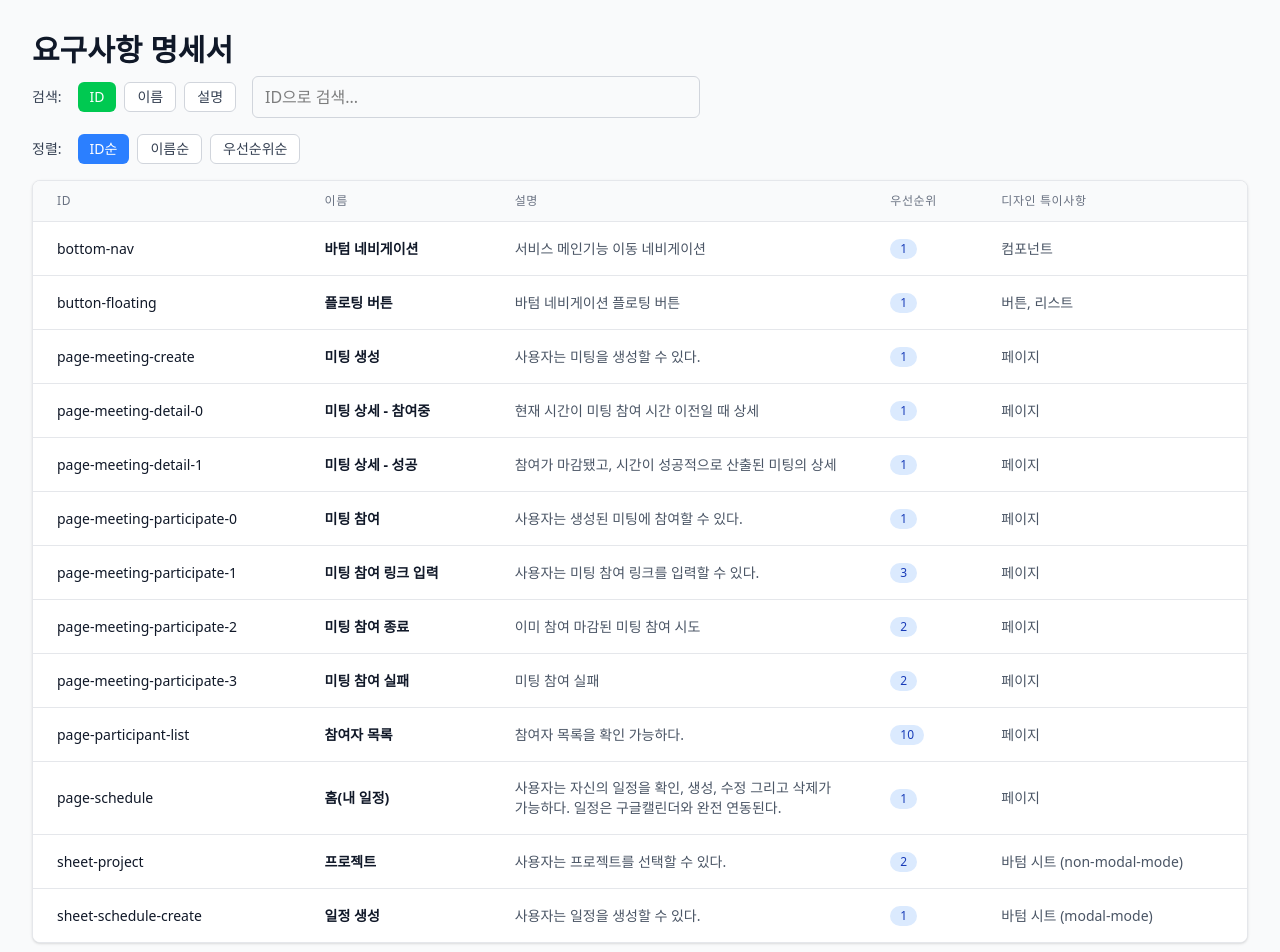
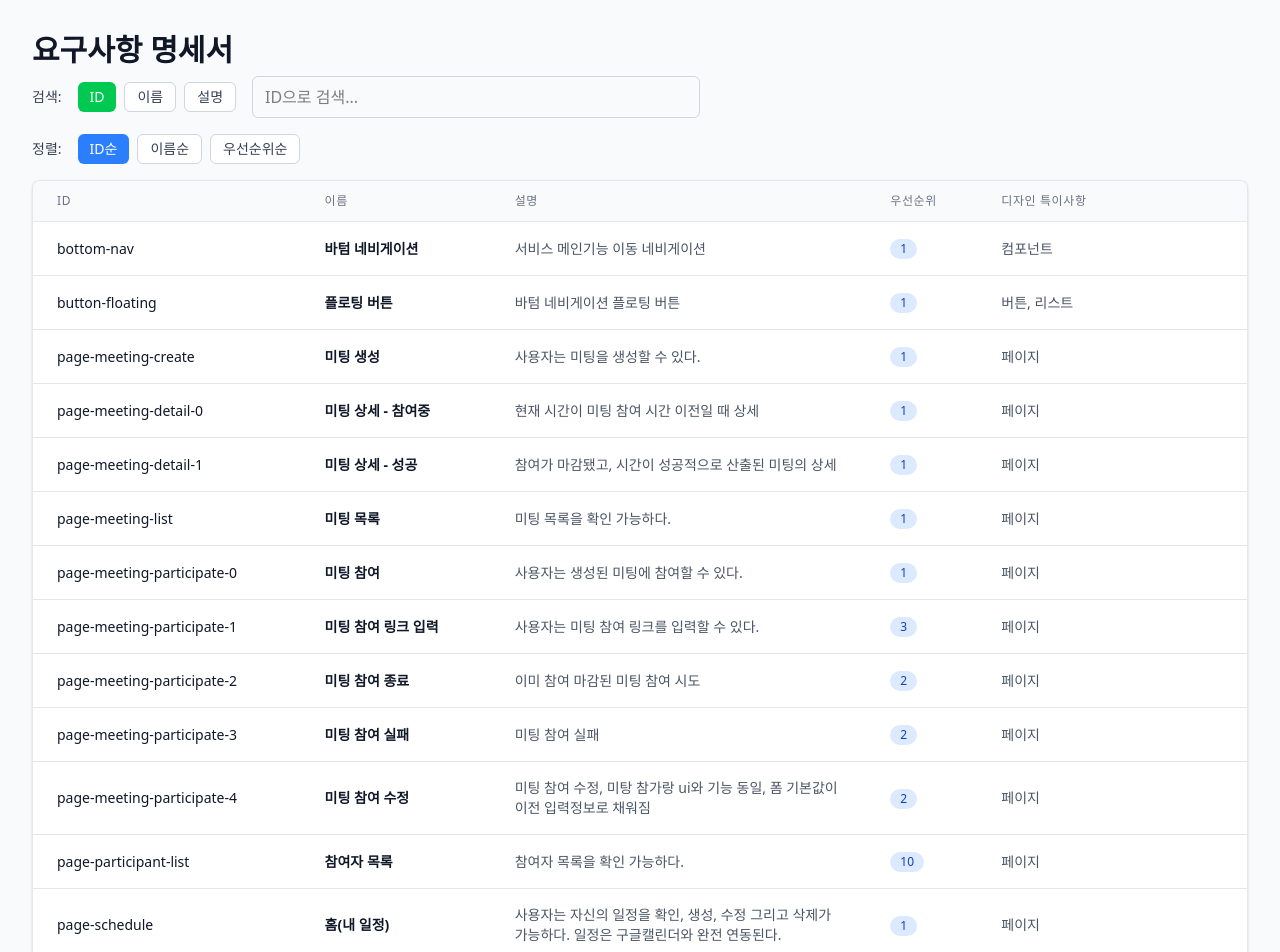
Before and after one commit to Meetcha-DevTeam/meetcha-pm, a React (Vite) app in the folder packages/req-specify/: page / in a window 1280 px wide. Shown: the top 952 px of the page. Built offline with nearby package versions, Linux system fonts and the light colour scheme.

Commit message:
feat: meeting list

```diff
--- a/packages/req-specify/src/specs/index.ts
+++ b/packages/req-specify/src/specs/index.ts
@@ -4,3 +4,4 @@ export * from "./meeting-detail";
 export * from "./project";
 export * from "./schedule";
 export * from "./bottom-nav";
+export * from "./meeting-list";
--- /dev/null
+++ b/packages/req-specify/src/specs/meeting-list.ts
@@ -0,0 +1,20 @@
+import type { Spec } from "../types/base";
+
+export const meetingList: Spec = {
+  id: "page-meeting-list",
+  name: "미팅 목록",
+  description: "미팅 목록을 확인 가능하다.",
+  priority: 1,
+  scenarios: [
+    "참여 마감 이전인 미팅 목록 확인: 참여 마감시간, 미팅 제목",
+    "미팅 종료 이전인 미팅 목록 확인: 산출시간, 상세 상태, 미팅 제목",
+    "참여 마감 이전인 미팅 항목 클릭시 참여 정보 수정 가능"
+  ],
+  design: "페이지",
+  input: [{ name: "미팅 목록", type: "Array<미팅>" }],
+  export: [
+    { id: "page-meeting-participate-4", action: "참여 마감 이전 항목 클릭" },
+    { id: "page-meeting-detail-0", action: "항목 클릭" },
+    { id: "page-meeting-detail-1", action: "항목 클릭" },
+  ],
+};
--- a/packages/req-specify/src/specs/meeting-participate.ts
+++ b/packages/req-specify/src/specs/meeting-participate.ts
@@ -63,3 +63,15 @@ export const meetingParticipateWrong: Spec = {
   design: "페이지",
   export: [{ id: "page-meeting-participate-1" }],
 };
+
+export const meetingParticipateRewrite: Spec = {
+    ...meetingParticipate,
+    id:'page-meeting-participate-4',
+    name:'미팅 참여 수정',
+    description:'미팅 참여 수정, 미탕 참가랑 ui와 기능 동일, 폼 기본값이 이전 입력정보로 채워짐',
+    priority:2,
+    scenarios:[
+        "사용자는 미팅 참여 수정을 할 수 있다.",
+    ],
+    design:'페이지',
+};
```
